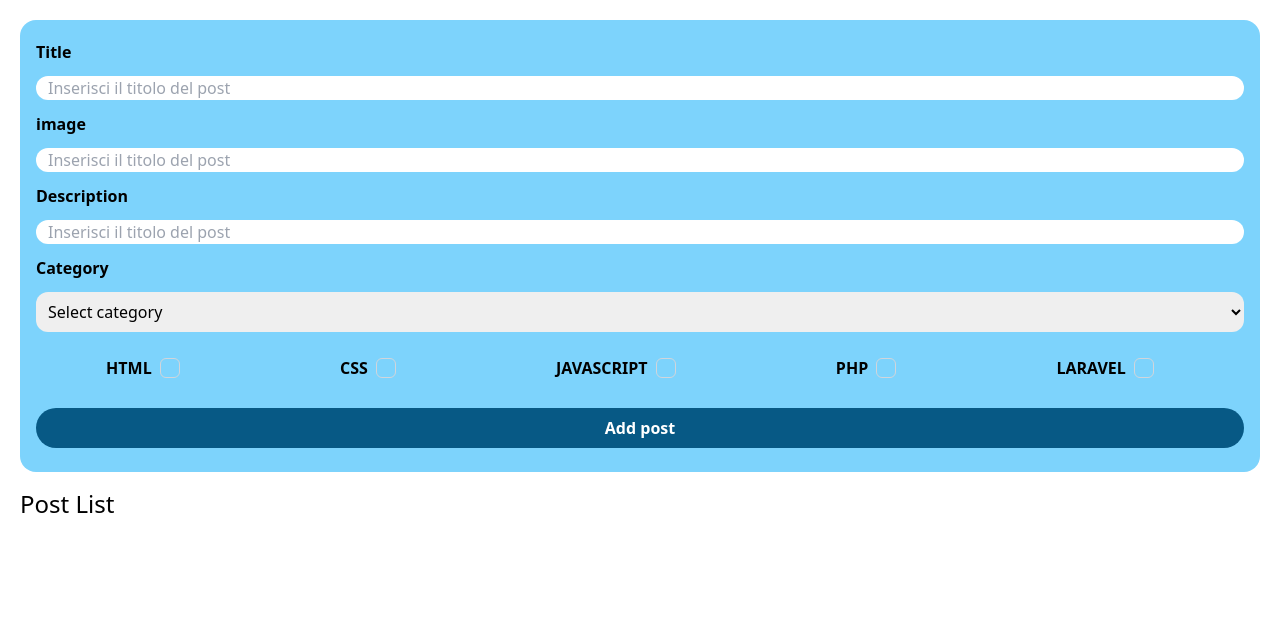
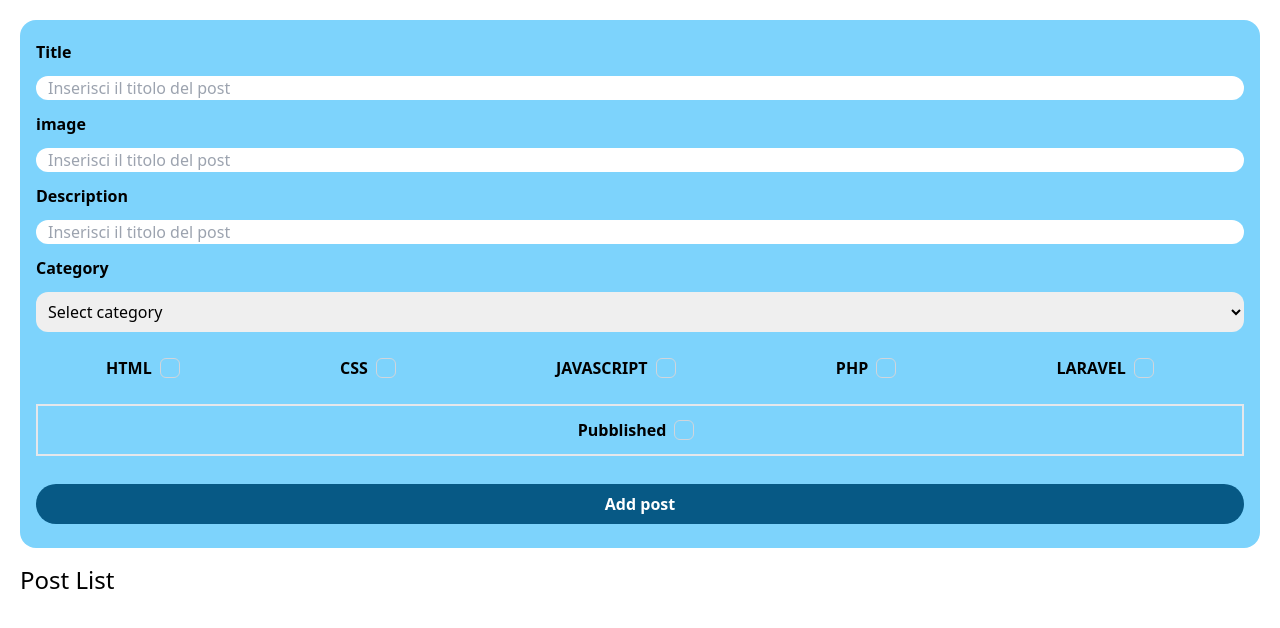
Before and after one commit to DamianoCasolari/react-form-blog-multifields, a React (Vite) app: page / in a window 1280 px wide. Shown: the top 628 px of the page. Built offline with nearby package versions, Linux system fonts and the light colour scheme.

Commit message:
add published checkbox + alert

```diff
--- a/src/components/AppMain.jsx
+++ b/src/components/AppMain.jsx
@@ -6,6 +6,7 @@ export default function () {
   const [editMode, setEditMode] = useState(false);
   const [category, setCategory] = useState(false);
   const [tags, setTags] = useState([]);
+  const [isPublished, setIsPublished] = useState(false);
   // const [isChecked, setIsChecked] = useState(false);
 
   // TODO refactoring handleTitle/handleImage/handleContent
@@ -84,9 +85,20 @@ export default function () {
       });
       setTags(newTagsList);
     }
-    console.log(post);
-    console.log(tags);
+    // console.log(post);
+    // console.log(tags);
   }
+
+  function handlePublished(e) {
+    setIsPublished(() => !isPublished);
+  }
+
+  useEffect(() => {
+    setPost({ ...post, published: isPublished });
+    if (isPublished) {
+      alert("Il tuo articolo sarà visibile a tutti");
+    }
+  }, [isPublished]);
 
   //create a function to change state of poslist
   function handlePostList(e) {
@@ -101,6 +113,7 @@ export default function () {
         content: post.content || "",
         category: post.category || "",
         tags: post.tags || [],
+        published: isPublished,
       });
 
       return newPostList;
@@ -108,6 +121,7 @@ export default function () {
 
     setPost("");
     setCategory("");
+    setIsPublished(false);
     setTags([]);
   }
   //create a function to menage edit post
@@ -120,7 +134,10 @@ export default function () {
         return post.id == id;
       });
 
-      //   console.log(currentpost[0].title);
+      setIsPublished(currentpost[0].published);
+      setCategory(() => currentpost[0].category);
+      setTags(() => currentpost[0].tags);
+
       setPost({
         id: currentpost[0].id,
         title: currentpost[0].title || "",
@@ -128,10 +145,8 @@ export default function () {
         content: currentpost[0].content || "",
         category: currentpost[0].category || "",
         tags: currentpost[0].tags || [],
+        published: currentpost[0].published,
       });
-
-      setCategory(() => currentpost[0].category);
-      setTags(() => currentpost[0].tags);
 
       return newpostlist;
     });
@@ -148,6 +163,7 @@ export default function () {
         );
         setPost("");
         setCategory("");
+        setIsPublished(false);
         setTags([]);
         setEditMode(false);
         return newPostList;
@@ -166,6 +182,7 @@ export default function () {
     setPost("");
     setCategory("");
     setTags([]);
+    setIsPublished(false);
     setEditMode(false);
   }
 
@@ -298,6 +315,19 @@ export default function () {
               />
             </div>
           </section>
+          <div className="published_container flex items-center justify-center border-[2px] my-3">
+            <label htmlFor="published" className="py-3 font-bold TEXT-[20px]">
+              Pubblished
+            </label>
+            <input
+              id="published"
+              type="checkbox"
+              value={isPublished}
+              checked={isPublished}
+              onChange={handlePublished}
+              className="appearance-none border border-gray-300 rounded-md checked:bg-sky-800  checked:border-transparent focus:outline-none focus:ring focus:border-blue-300 mx-2 w-5 h-5"
+            />
+          </div>
           <button className="px-3 py-2 my-4 bg-sky-800 rounded-3xl text-white font-bold">
             {editMode === false ? "Add post" : "Edit post"}
           </button>
```
